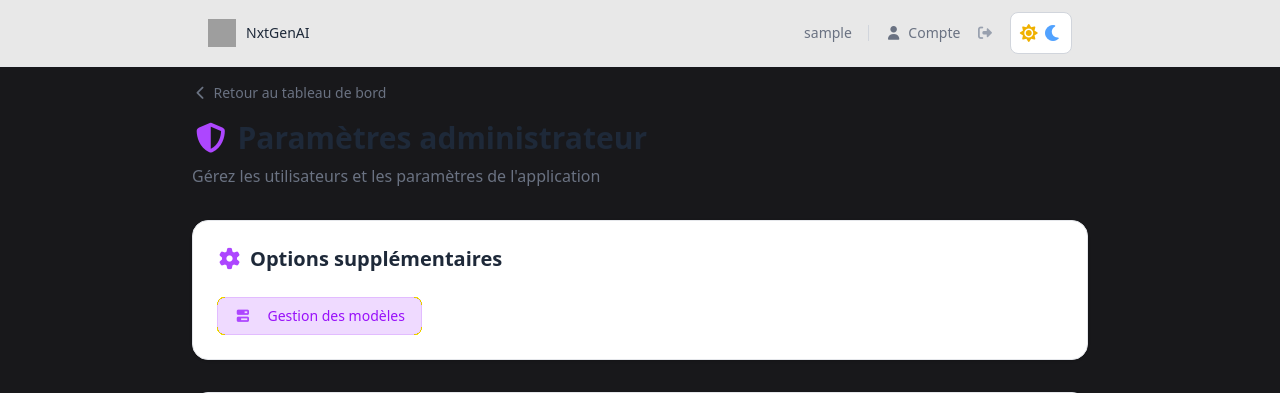
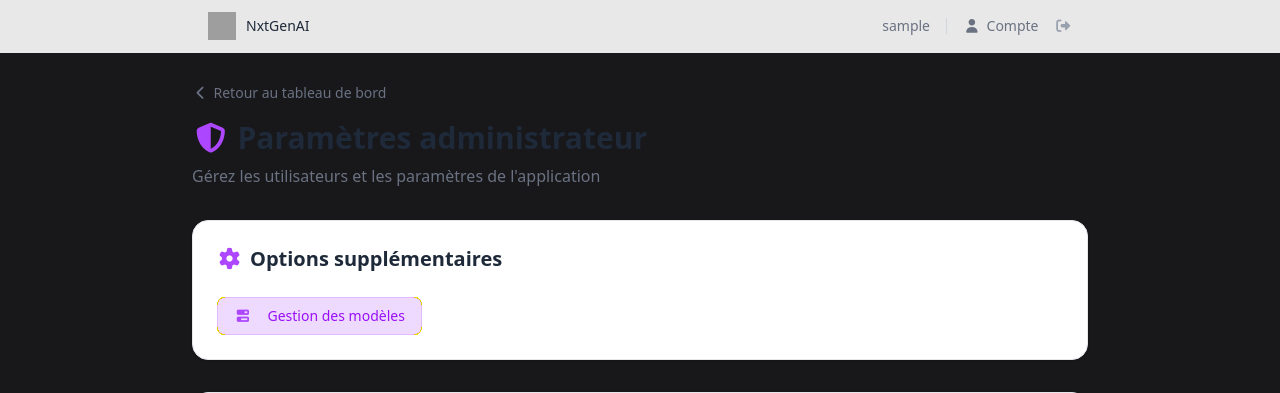
Before and after one commit to scorpion7slayer/NxtAIGen, a PHP site: page /NxtGenAI/admin/settings.php in a window 1280 px wide. Shown: the top 393 px of the page. Run offline with PHP 8.4, Linux system fonts and the light colour scheme; the visitor is signed in with stand-in values (Sample User, id 1); data comes from the database, SQL or seed files in the repository; some libraries are stand-ins or nearby versions; some web fonts are replaced; grey boxes are pictures that could not be loaded.

Commit message:
Suppression du gestionnaire de thème et des éléments associés dans settings.php

```diff
--- a/admin/settings.php
+++ b/admin/settings.php
@@ -102,8 +102,6 @@
   <link rel="stylesheet" href="https://cdnjs.cloudflare.com/ajax/libs/font-awesome/7.0.1/css/all.min.css" crossorigin="anonymous" referrerpolicy="no-referrer" />
   <title>Paramètres Admin - NxtGenAI</title>
   <script src="https://cdn.jsdelivr.net/npm/@tailwindcss/browser@4"></script>
-  <!-- Theme Manager -->
-  <script src="../assets/js/theme.js"></script>
   <style>
     @font-face {
       font-family: 'TikTok Sans';
@@ -175,14 +173,6 @@
         <a href="../zone_membres/logout.php" class="text-sm text-gray-400 dark:text-neutral-500 hover:text-red-500 dark:hover:text-red-400 transition-colors">
           <i class="fa-solid fa-sign-out-alt"></i>
         </a>
-        <!-- Bouton basculer thème -->
-        <button
-          data-theme-toggle
-          class="p-2 rounded-lg border border-gray-300 dark:border-neutral-700/50 bg-white dark:bg-neutral-800 hover:bg-gray-100 dark:hover:bg-neutral-700/50 text-gray-500 dark:text-neutral-400 transition-colors cursor-pointer"
-          title="Changer de thème">
-          <i class="fa-solid fa-sun theme-icon-sun hidden text-yellow-500"></i>
-          <i class="fa-solid fa-moon theme-icon-moon text-blue-400"></i>
-        </button>
       </nav>
     </div>
   </header>
```
